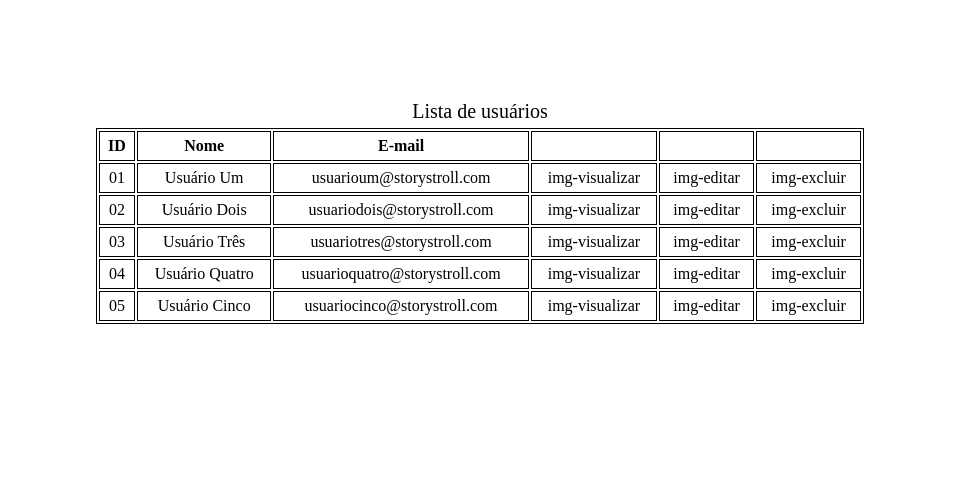
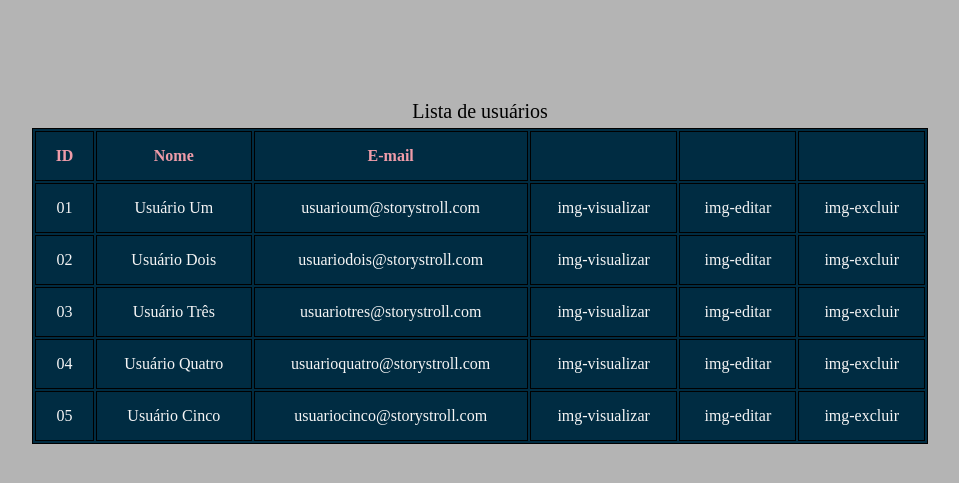
Before and after one commit to emmanueln4ssif/layout-trainee-2024.1, a PHP site: template app/views/site/lista-usuarios.html in a window 1280 px wide. Shown: the top 483 px of the page, without its empty margins (160-1119 px from the left). Run offline with PHP 8.4, Linux system fonts and the light colour scheme; the template is opened without the code that fills it, so the values that code supplies are empty.

Commit message:
adiciona cor à tabela e ao conteúdo

```diff
--- a/public/css/lista-usuarios.css
+++ b/public/css/lista-usuarios.css
@@ -6,24 +6,21 @@
 
 
 
-/*body{
-  background: rgb(236,209,224);
-  background: linear-gradient(rgba(236,209,224,1) 0%, rgba(245,245,245,1) 100%);
-}*/
+body{
+  background-color: #b4b4b4;
+  /*background: rgb(236,209,224);
+  background: linear-gradient(rgba(236,209,224,1) 0%, rgba(245,245,245,1) 100%);*/
+}
 
 #container-table{
-  width: 60%;
+  width: 70%;
   margin-top: 100px;
-  margin-left: 20%;
-  margin-right: 20%;
-}
-
-table td, table th{
-  border: 1px solid black;
-  padding: 5px;
+  margin-left: 15%;
+  margin-right: 15%;
 }
 
 table{
+  background-color: #002c42;
   border: 1px solid black;
   width: 100%;
   text-align: center;
@@ -35,3 +32,16 @@ table caption{
   font-size: 20px;
   margin-bottom: 5px;
 }
+
+thead{
+  color: #ef9ca9;
+}
+
+tbody{
+  color: #f5f5f5;
+}
+
+table td, table th{
+  border: 1px solid black;
+  padding: 15px;
+}
```
